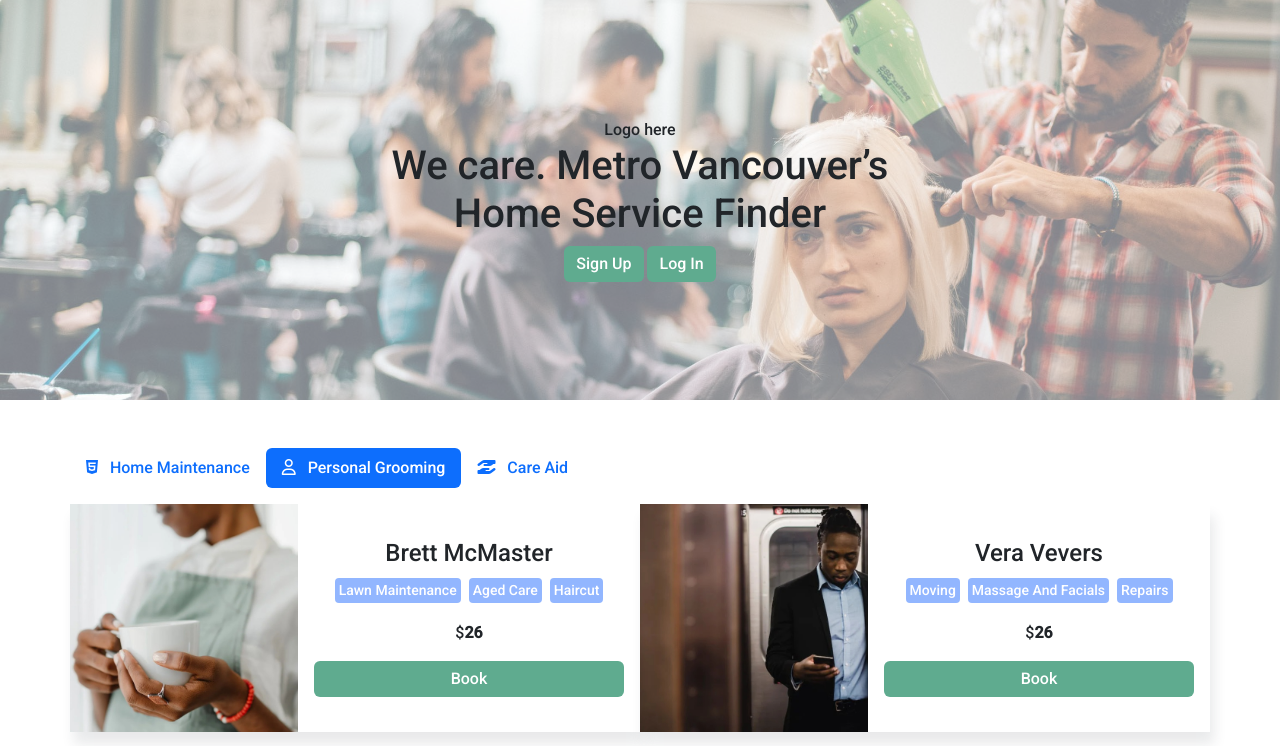
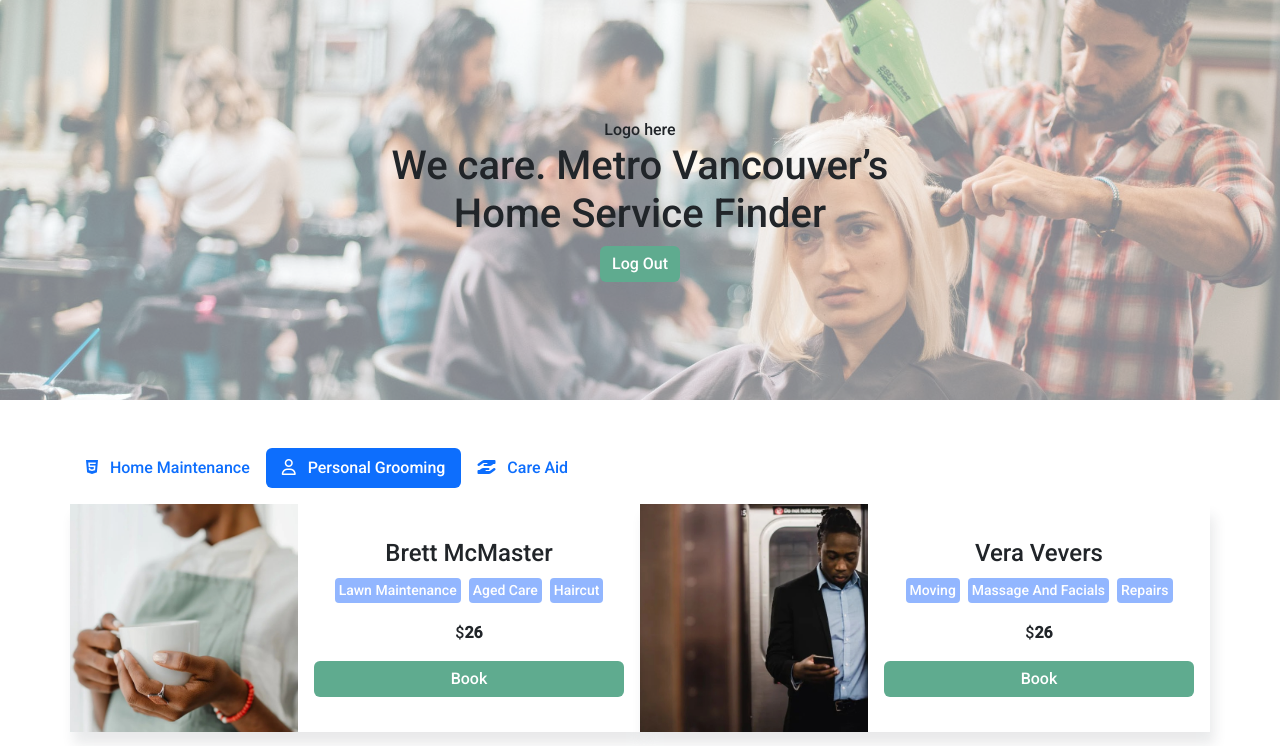
Before and after one commit to umarsalih/careio_react_frontend, a React (Create React App) app: page / in a window 1280 px wide. Shown: the top 746 px of the page. Built offline with nearby package versions, Linux system fonts and the light colour scheme; the HTML template or start-up script is replaced by a standard one.

Commit message:
setup login logout and link

```diff
--- a/src/components/home/Hero.jsx
+++ b/src/components/home/Hero.jsx
@@ -1,6 +1,7 @@
 import React, { useState, useEffect, Fragment} from 'react';
 import { useSelector, useDispatch } from 'react-redux';
-import { isLoggedIn, toggleLogin } from '../../store/login-store';
+import { isLoggedIn, toggleLogin, setLogin } from '../../store/login-store';
+import { Link } from 'react-router-dom'
 
 const Hero = () => {
     const isLogged = useSelector(isLoggedIn);
@@ -17,12 +18,13 @@ const Hero = () => {
                         </div>
                         <div className="bg-text">
                             <h1>We care. Metro Vancouver’s <br/>Home Service Finder</h1>
+
                             {
-                                isLogged ?  (
+                                !isLogged ?  (
                                     <div>
-                                        <a href="/signup" className="btn btn-primary">
+                                        <Link to="/signup" className="btn btn-primary">
                                             Sign Up
-                                        </a>
+                                        </Link>
                                         &nbsp;
                                         <button type="button"
                                             className="btn btn-primary"
@@ -36,7 +38,7 @@ const Hero = () => {
                                         <button type="button"
                                             className="btn btn-primary"
                                             data-bs-toggle="modal"
-                                            onClick={() => dispatch(toggleLogin())}
+                                            onClick={() => dispatch(setLogin(false))}
                                         >
                                             Log Out
                                         </button>
--- a/src/components/login/LoginModal.jsx
+++ b/src/components/login/LoginModal.jsx
@@ -1,12 +1,12 @@
 import React, { Fragment } from 'react'
 import { useDispatch } from 'react-redux';
-import { toggleLogin } from '../../store/login-store';
+import { setLogin } from '../../store/login-store';
 
 export default function LoginModal() {
     const dispatch = useDispatch()
     const login = (evt) =>{
         evt.preventDefault()
-        return dispatch(toggleLogin())
+        return dispatch(setLogin(true))
     }
 
   return (
--- a/src/components/pages/Signup.jsx
+++ b/src/components/pages/Signup.jsx
@@ -3,12 +3,24 @@ import "./../../styles/style.css";
 import "./../../styles/layout-signup.css";
 import SignupInfo from './Signup-info';
 import SignupForm from './Signup-form';
+import { useSelector } from 'react-redux';
+import { isLoggedIn } from '../../store/login-store';
+import { Link } from 'react-router-dom'
+
 
 function Signup() {
+    const isLogged = useSelector(isLoggedIn);
     return (
         <div>
             <body id="CareIOSignup">
                 <div className='careio_superwrapper'>
+                    <div>
+                        {isLogged
+                            ? <span> You are logged in</span>
+                            : <span> Not logged in yet </span>
+                        }
+                        <Link to="/">Back to home</Link>
+                    </div>
 
                     <section id="container-01" className="section-full">
                         <div className='row'>
--- a/src/store/login-store.jsx
+++ b/src/store/login-store.jsx
@@ -9,20 +9,11 @@ const loginSlice = createSlice({
     toggleLogin(state){
         state.isLoggedIn = !state.isLoggedIn
     },
-
-    todoAdded(state, action) {
-      state.push({
-        id: action.payload.id,
-        text: action.payload.text,
-        completed: false
-      })
+    setLogin(state, action){
+      state.isLoggedIn = action.payload
     },
-    todoToggled(state, action) {
-      const todo = state.find(todo => todo.id === action.payload)
-      todo.completed = !todo.completed
-    }
   }
 })
 export const isLoggedIn = (state) => state.login.isLoggedIn
-export const { toggleLogin, todoAdded, todoToggled } = loginSlice.actions
+export const { toggleLogin, setLogin } = loginSlice.actions
 export default loginSlice.reducer
```
